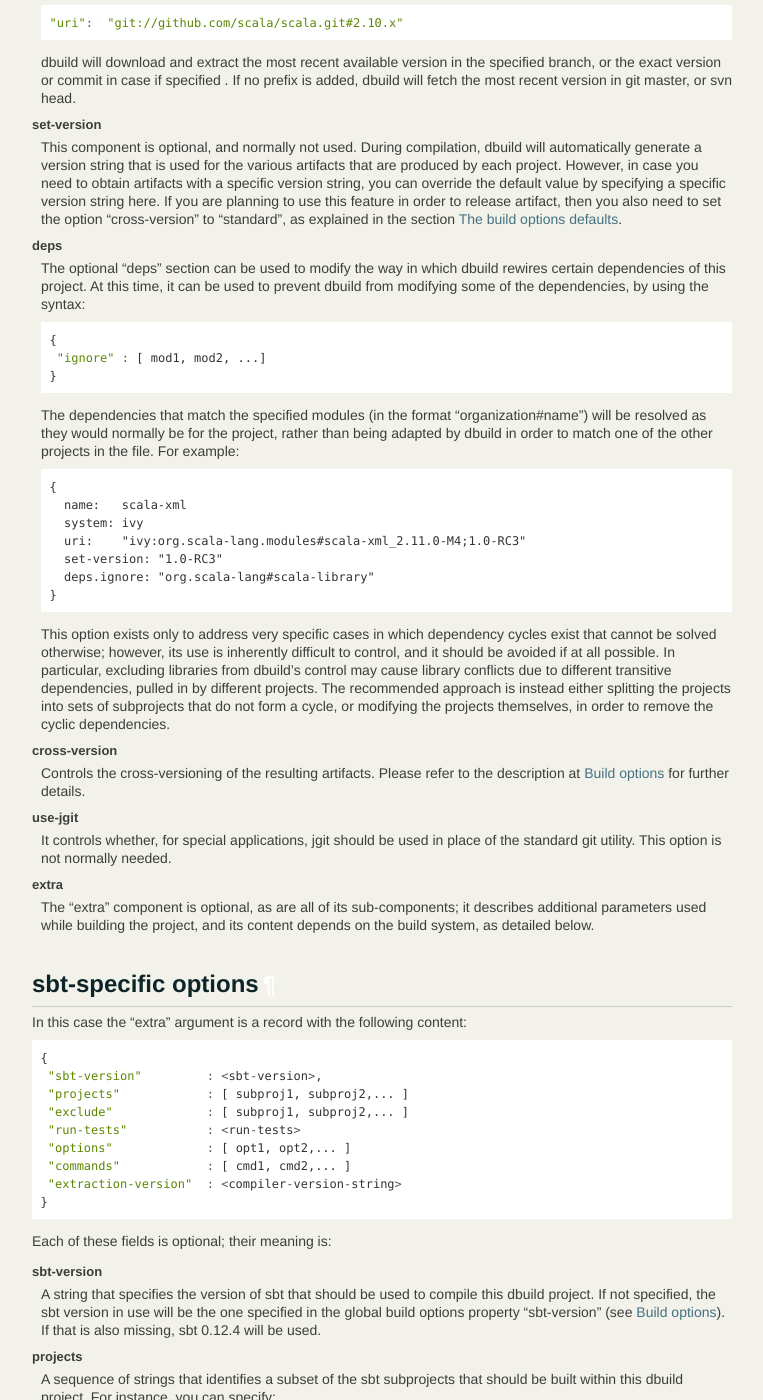
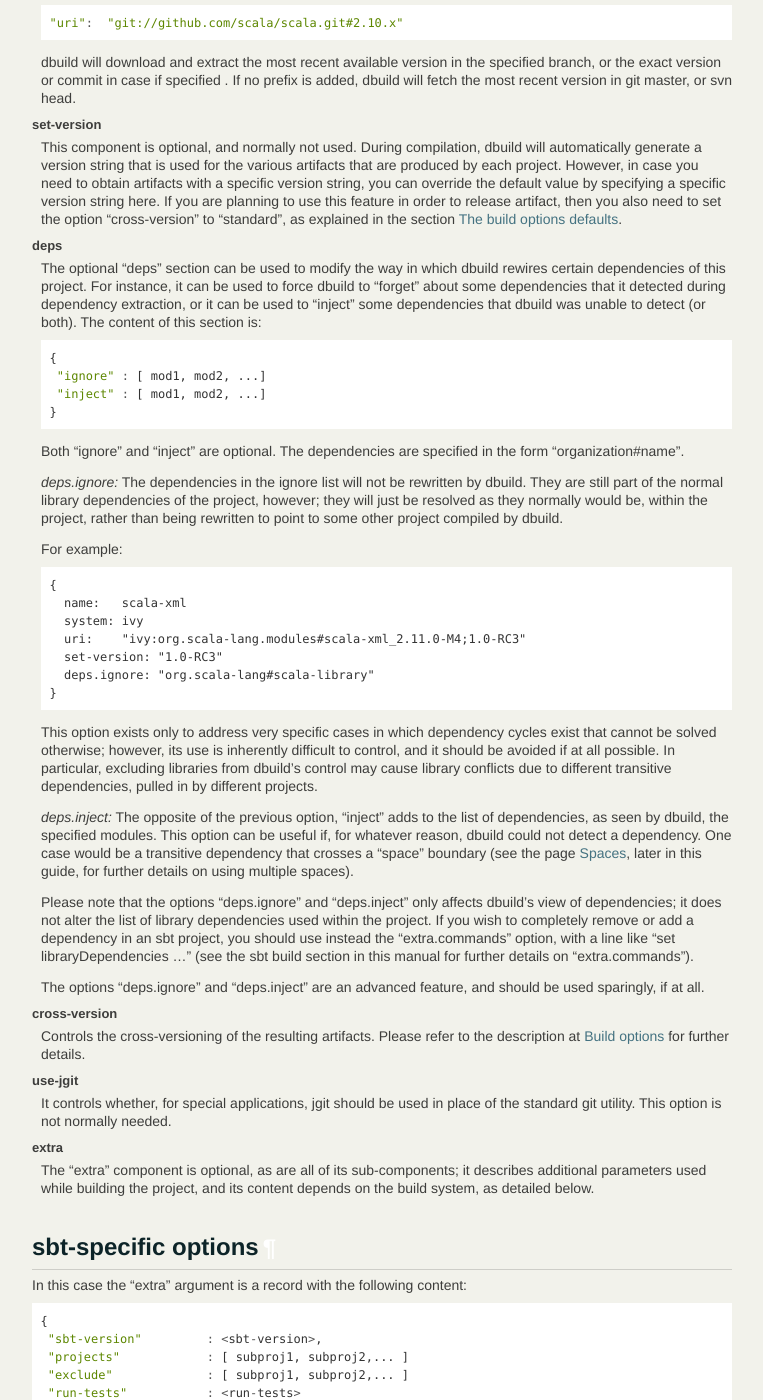
Before and after one commit to lightbend-labs/dbuild, a Sphinx documentation site: the page built from docs/src/sphinx/dbuild.rst, in a window 1280 px wide and 1400 px high, scrolled down 3148 px. Shown: the whole window, without its empty margins (138-901 px from the left). Built offline with Sphinx 7.4.7, drawn with Linux system fonts in a browser that asks for light colours.

Commit message:
Documentation of "deps.inject"

```diff
--- a/docs/src/sphinx/dbuild.rst
+++ b/docs/src/sphinx/dbuild.rst
@@ -214,18 +214,28 @@
 
 deps
   The optional "deps" section can be used to modify the way in which dbuild rewires certain
-  dependencies of this project. At this time, it can be used to prevent dbuild from modifying
-  some of the dependencies, by using the syntax:
+  dependencies of this project. For instance, it can be used to force dbuild to "forget" about
+  some dependencies that it detected during dependency extraction, or it can be used to
+  "inject" some dependencies that dbuild was unable to detect (or both). The content of this
+  section is:
 
   .. code-block:: javascript
 
    {
     "ignore" : [ mod1, mod2, ...]
+    "inject" : [ mod1, mod2, ...]
    }
 
-  The dependencies that match the specified modules (in the format "organization#name") will
-  be resolved as they would normally be for the project, rather than being adapted by dbuild
-  in order to match one of the other projects in the file. For example:
+
+  Both "ignore" and "inject" are optional. The dependencies are specified in the form
+  "organization#name".
+
+  *deps.ignore:* The dependencies in the ignore list will not be rewritten by dbuild.
+  They are still part of the normal library dependencies of the project, however; they
+  will just be resolved as they normally would be, within the project, rather than
+  being rewritten to point to some other project compiled by dbuild.
+
+  For example:
 
   .. code-block:: text
 
@@ -241,9 +251,23 @@
   that cannot be solved otherwise; however, its use is inherently difficult to control, and
   it should be avoided if at all possible. In particular, excluding libraries from dbuild's
   control may cause library conflicts due to different transitive dependencies, pulled in
-  by different projects. The recommended approach is instead either splitting the projects
-  into sets of subprojects that do not form a cycle, or modifying the projects themselves,
-  in order to remove the cyclic dependencies.
+  by different projects.
+
+  *deps.inject:* The opposite of the previous option, "inject" adds to the list of
+  dependencies, as seen by dbuild, the specified modules. This option can be useful if, for
+  whatever reason, dbuild could not detect a dependency. One case would be a transitive
+  dependency that crosses a "space" boundary (see the page :doc:`spaces`, later in this
+  guide, for further details on using multiple spaces).
+
+  Please note that the options "deps.ignore" and "deps.inject"
+  only affects dbuild's view of dependencies; it does not alter the list of
+  library dependencies used within the project. If you wish to completely remove
+  or add a dependency in an sbt project, you should use instead the "extra.commands"
+  option, with a line like "set libraryDependencies ..." (see the sbt build
+  section in this manual for further details on "extra.commands").
+
+  The options "deps.ignore" and "deps.inject" are an advanced feature, and should
+  be used sparingly, if at all.
 
 cross-version
   Controls the cross-versioning of the resulting artifacts. Please refer to the
```
